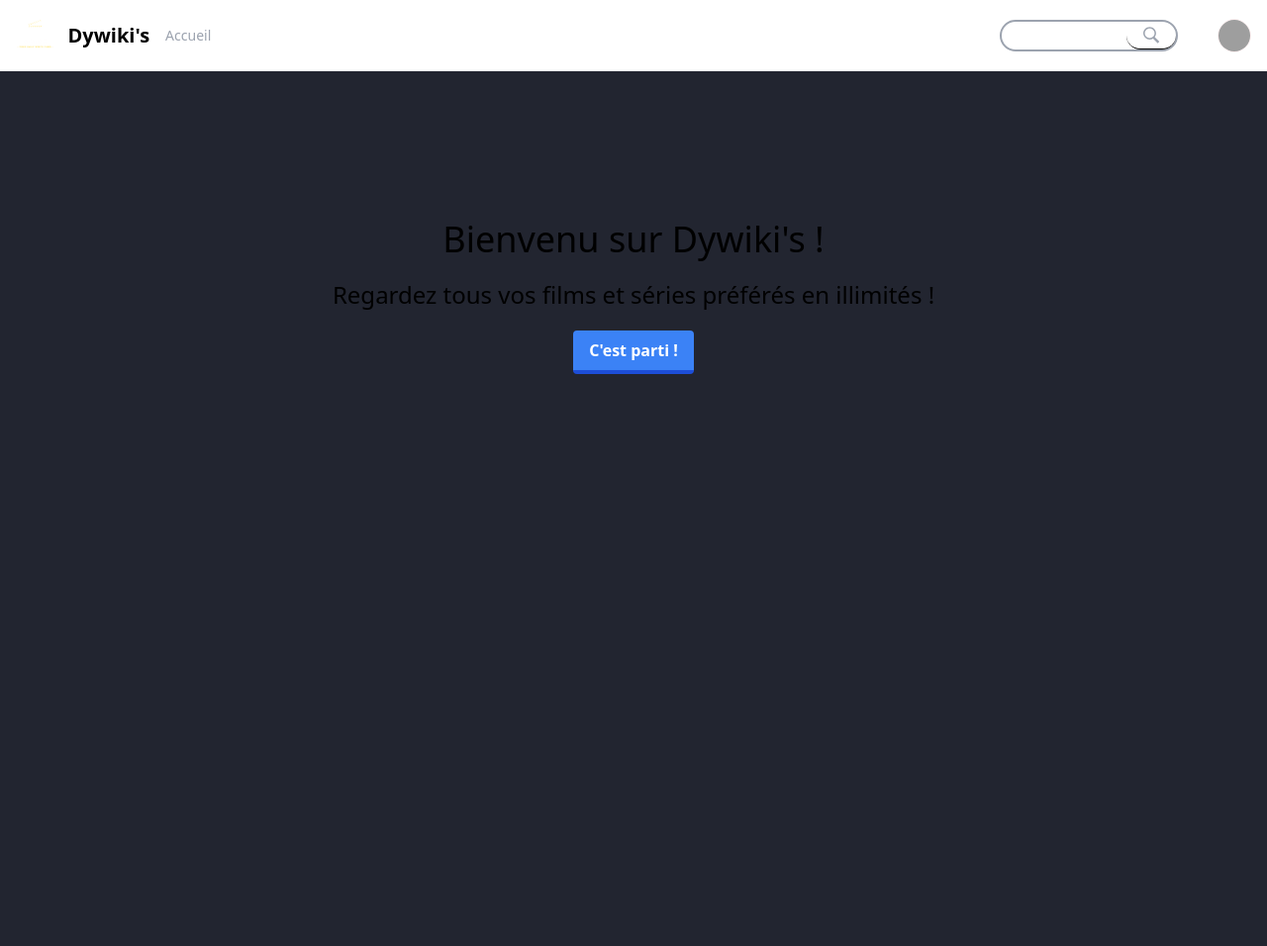
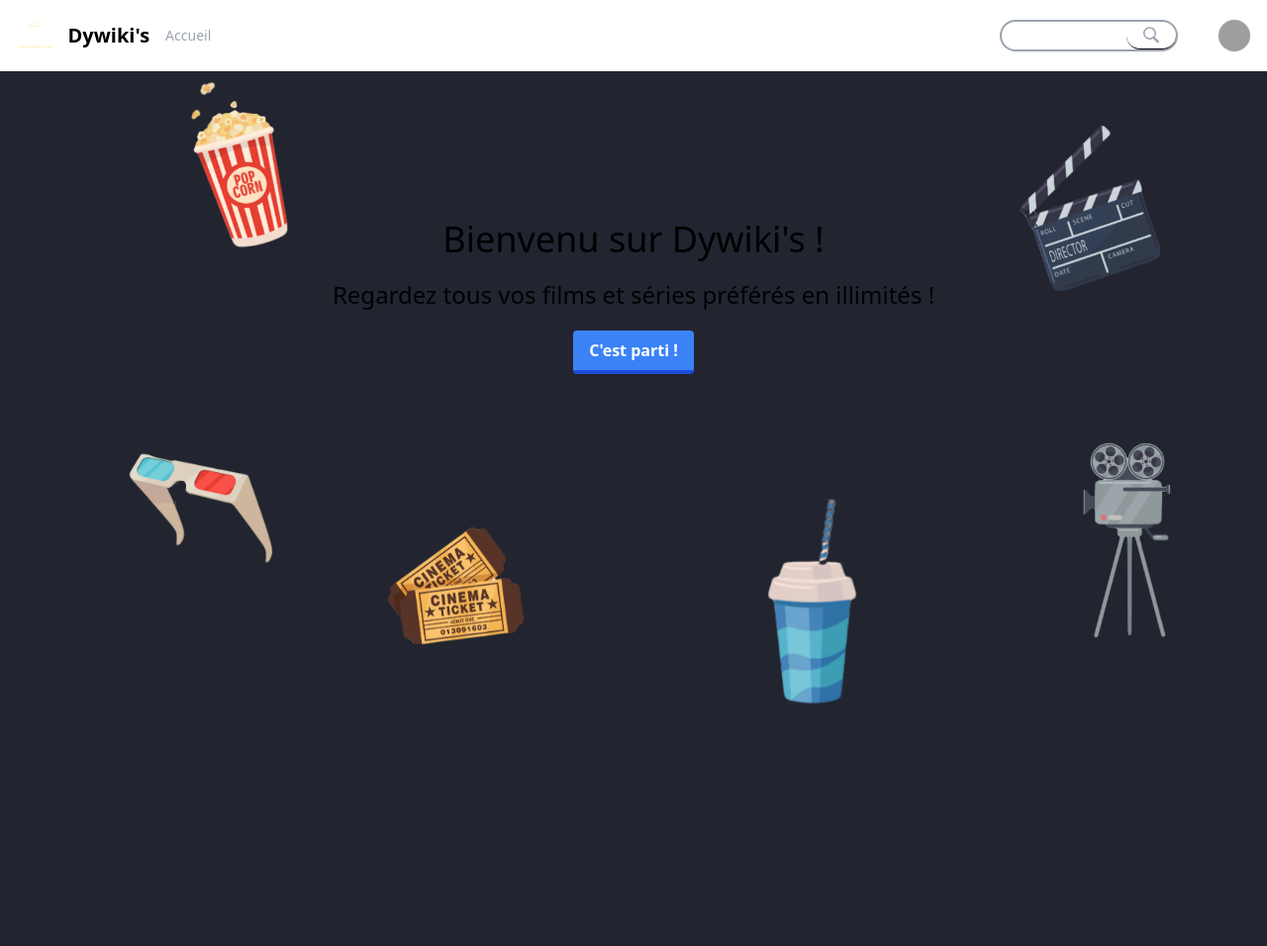
Before and after one commit to tinkode92/ProjetDevLabBack_Bekrarchouche_Bucpsun, a PHP site: page /home.php in a window 1280 px wide. Shown: the top 956 px of the page at 99% size. Run offline with PHP 8.4, Linux system fonts and the light colour scheme; the visitor is signed in with stand-in values (Sample User, id 1); some libraries are stand-ins or nearby versions; grey boxes are pictures that could not be loaded.

Commit message:
:art: place cinema assets on home and make them float

```diff
--- a/CSS/style.css
+++ b/CSS/style.css
@@ -19,3 +19,36 @@ p {
 h1 {
     color: #fefae0;
 }
+
+.floating {
+    animation-name: floating;
+    animation-duration: 4s;
+    animation-iteration-count: infinite;
+    animation-timing-function: ease-in-out;
+    animation-direction:alternate;
+}
+
+@keyframes floating {
+    from { transform: translate(0,  0px); }
+    65%  { transform: translate(0, 19px); }
+    to   { transform: translate(0, -0px); }
+}
+
+img:nth-child(1) {
+    animation-delay: -1s;
+}
+img:nth-child(2) {
+    animation-delay: -2s;
+}
+  img:nth-child(3) {
+    animation-delay: -3s;
+}
+img:nth-child(4) {
+    animation-delay: -1.5s;
+}
+img:nth-child(5) {
+    animation-delay: -2.5s;
+}
+img:nth-child(6) {
+    animation-delay: -3.5s;
+}
--- a/home.php
+++ b/home.php
@@ -29,6 +29,13 @@ $imgProfile = $connection->getImg($_SESSION["user_id"]);
     <!--NAVBAR ELEMENT IN TEMPLATE FOLDER-->
     <?php require_once "src/template/nav.php"?>
 
+    <img class="absolute floating w-[100px] top-[10%] left-[15%]" src="src/assets/img/popcorn.png">
+    <img class="absolute floating w-[150px] top-[55%] left-[10%]" src="src/assets/img/glasses.png">
+    <img class="absolute floating w-[150px] top-[15%] left-[80%]" src="src/assets/img/clap.png">
+    <img class="absolute floating w-[150px] top-[65%] left-[30%]" src="src/assets/img/tickets.png">
+    <img class="absolute floating w-[100px] top-[60%] left-[60%]" src="src/assets/img/cup.png">
+    <img class="absolute floating w-[100px] top-[54%] left-[85%]" src="src/assets/img/camera.png">
+
     <div class="wrapper my-[150px] flex justify-items-center items-center row w-full h-full flex-col gap-5">
         <h2 class="text-4xl">Bienvenu sur Dywiki's !</h1>
         <h3 class="text-2xl">Regardez tous vos films et séries préférés en illimités !</h3>
```
